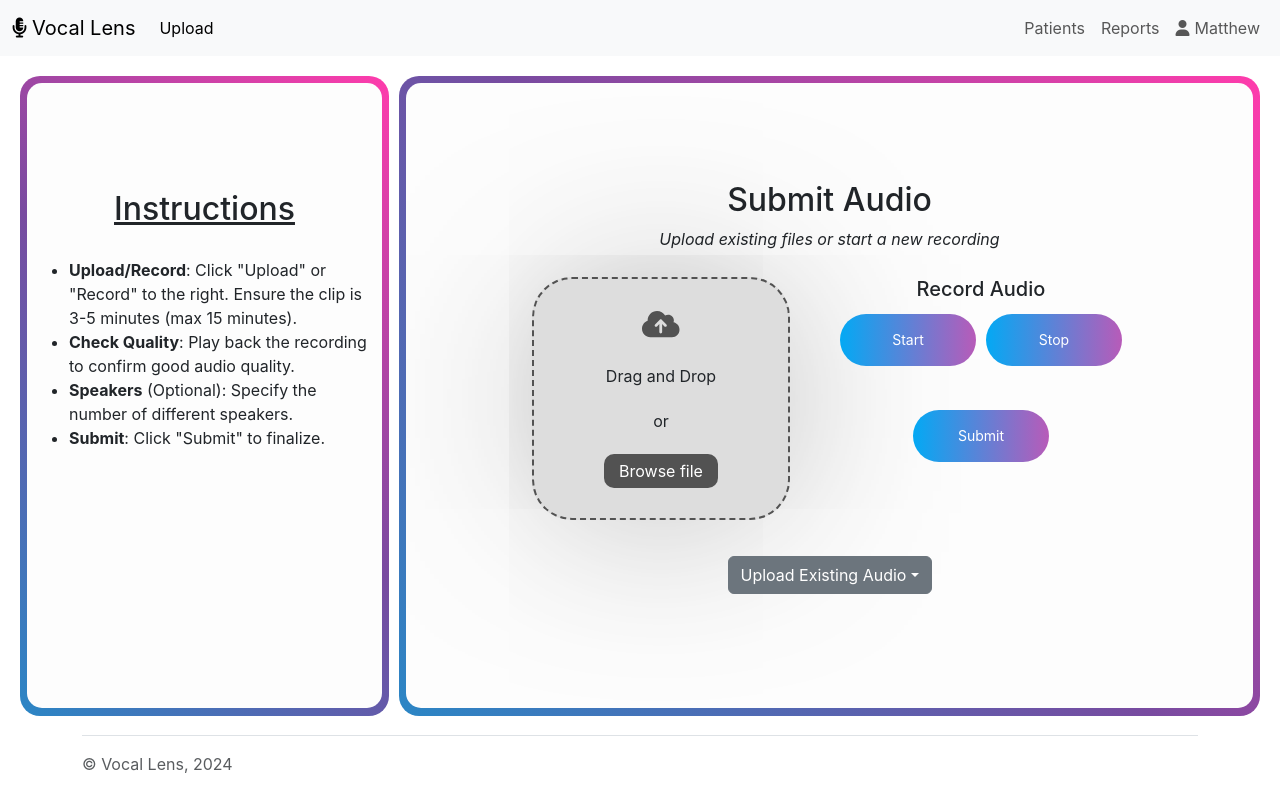
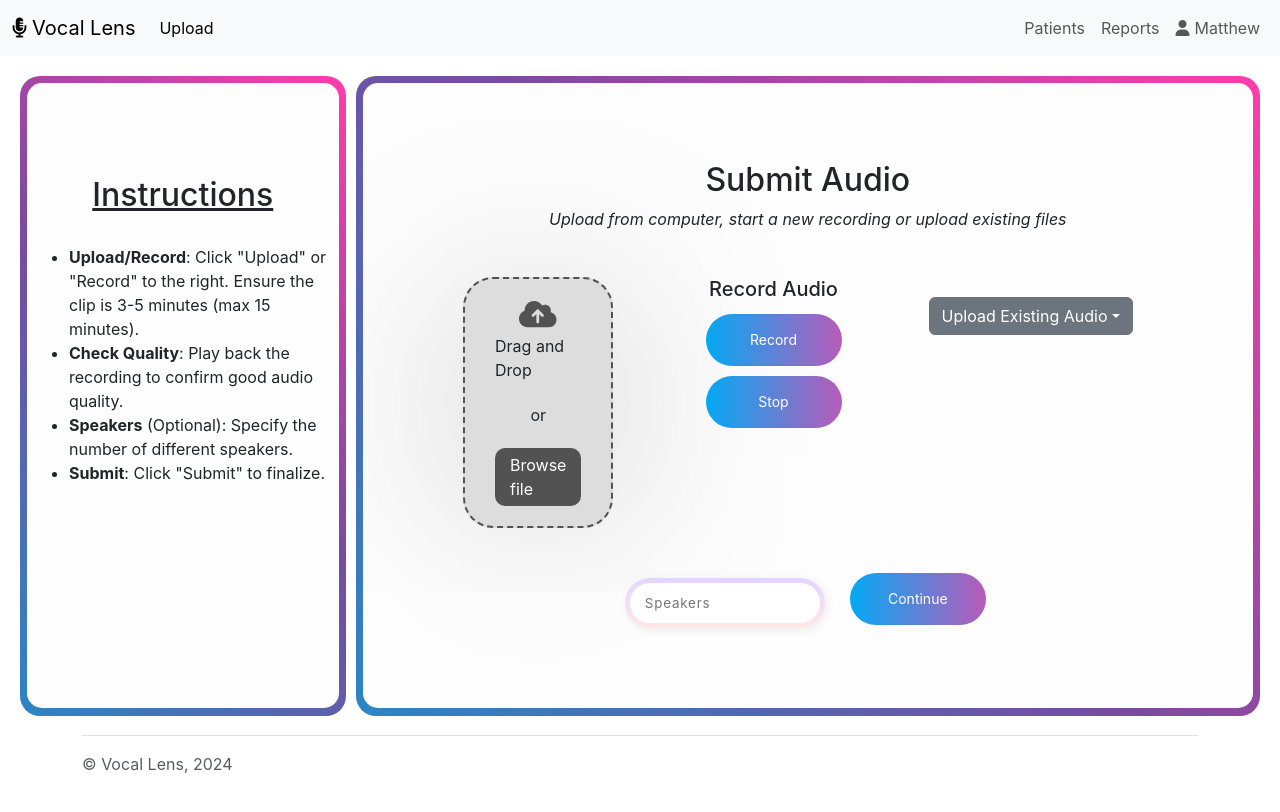
Before and after one commit to axxyush/vocallens, a React (Create React App) app: page /upload in a window 1280 px wide. Shown: the top 812 px of the page. Built offline with nearby package versions, Linux system fonts and the light colour scheme.

Commit message:
Speakers added

```diff
--- a/src/App.css
+++ b/src/App.css
@@ -102,7 +102,11 @@
   flex-direction: row;
   height: 80vh;
   margin: 15px;
-  /* flex-wrap: wrap; */
+}
+
+.diff-options {
+  display: flex;
+  flex-direction: row;
 }
 
 .instructions {
@@ -113,7 +117,7 @@
     #2b86c5 100%
   );
   height: 100%;
-  width: 30%;
+  width: 27%;
   margin: 5px;
   border-radius: 20px;
 }
@@ -156,7 +160,7 @@
     #2b86c5 100%
   );
   height: 100%;
-  width: 70%;
+  width: 75%;
   margin: 5px;
   border-radius: 20px;
 }
@@ -178,13 +182,14 @@
 .file-upload-label svg {
   height: 30px;
   fill: rgb(82, 82, 82);
-  margin-bottom: 20px;
+  /* margin-bottom: 20px; */
 }
+
 .file-upload-label {
   cursor: pointer;
   background-color: #ddd;
-  padding: 30px 70px;
-  border-radius: 40px;
+  padding: 20px 30px;
+  border-radius: 30px;
   border: 2px dashed rgb(82, 82, 82);
   box-shadow: 0px 0px 200px -50px rgba(0, 0, 0, 0.719);
 }
@@ -256,6 +261,39 @@
 
 /* *************************************** */
 
+.InputContainer {
+  margin-top: 10px;
+  margin-right: 20px;
+  width: 200px;
+  height: 50px;
+  display: flex;
+  align-items: center;
+  justify-content: center;
+  background: linear-gradient(
+    to bottom,
+    rgb(227, 213, 255),
+    rgb(255, 231, 231)
+  );
+  border-radius: 30px;
+  overflow: hidden;
+  cursor: pointer;
+  box-shadow: 2px 2px 10px rgba(0, 0, 0, 0.075);
+}
+
+.input {
+  width: 190px;
+  height: 40px;
+  border: none;
+  outline: none;
+  caret-color: rgb(255, 81, 0);
+  background-color: rgb(255, 255, 255);
+  border-radius: 30px;
+  padding-left: 15px;
+  letter-spacing: 0.8px;
+  color: rgb(19, 19, 19);
+  font-size: 13.4px;
+}
+
 /* *************************************** */
 
 /* *************************************** */
--- a/src/components/AudioRecorder.js
+++ b/src/components/AudioRecorder.js
@@ -2,7 +2,7 @@ import React, { useState, useRef } from "react";
 
 const AudioRecorder = () => {
   const [isRecording, setIsRecording] = useState(false);
-  const [start, setStart] = useState("Start");
+  const [start, setStart] = useState("Record");
   const [recordingProgress, setRecordingProgress] = useState("hidden");
   const [audioUrl, setAudioUrl] = useState(null);
   const mediaRecorderRef = useRef(null);
@@ -25,7 +25,7 @@ const AudioRecorder = () => {
       };
       mediaRecorderRef.current.start();
       setIsRecording(true);
-      setStart("Start");
+      setStart("Record");
       setRecordingProgress("visible");
     } catch (error) {
       console.error("Error accessing microphone:", error);
@@ -42,12 +42,6 @@ const AudioRecorder = () => {
     }
     setStart("Re-Record");
     setRecordingProgress("hidden");
-  };
-
-  const handleSubmit = () => {
-    if (!audioUrl) {
-      alert("Record audio first");
-    }
   };
 
   return (
@@ -91,9 +85,6 @@ const AudioRecorder = () => {
             <span className="bar"></span>
           </div>
         </div>
-        <button className="submit startstop" onClick={handleSubmit}>
-          Submit
-        </button>
       </div>
     </>
   );
--- a/src/components/Upload.js
+++ b/src/components/Upload.js
@@ -36,9 +36,12 @@ function Upload() {
           <div className="upload-content">
             <h2>Submit Audio</h2>
             <p>
-              <i>Upload existing files or start a new recording</i>
+              <i>
+                Upload from computer, start a new recording or upload existing
+                files
+              </i>
             </p>
-            <div className="d-flex">
+            <div style={{ marginTop: "20px" }} className="diff-options">
               <form className="file-upload-form">
                 <label htmlFor="file" className="file-upload-label">
                   <div className="file-upload-design">
@@ -54,9 +57,9 @@ function Upload() {
               </form>
 
               <AudioRecorder />
-            </div>
 
-            <div className="dropdown my-3">
+              <div style={{ margin: "20px" }} className="d-flex flex-column">
+                <div style={{ margin: "10px" }} className="dropdown">
                   <button
                     className="btn btn-secondary dropdown-toggle"
                     type="button"
@@ -85,6 +88,21 @@ function Upload() {
                 </div>
               </div>
             </div>
+
+            <div style={{ marginTop: "20px" }} className="d-flex">
+              <div className="InputContainer">
+                <input
+                  placeholder="Speakers"
+                  id="input"
+                  className="input"
+                  name="text"
+                  type="text"
+                />
+              </div>
+              <button className="submit startstop">Continue</button>
+            </div>
+          </div>
+        </div>
       </div>
     </>
   );
```
Lines whose indentation alone changed are shown as unchanged.
